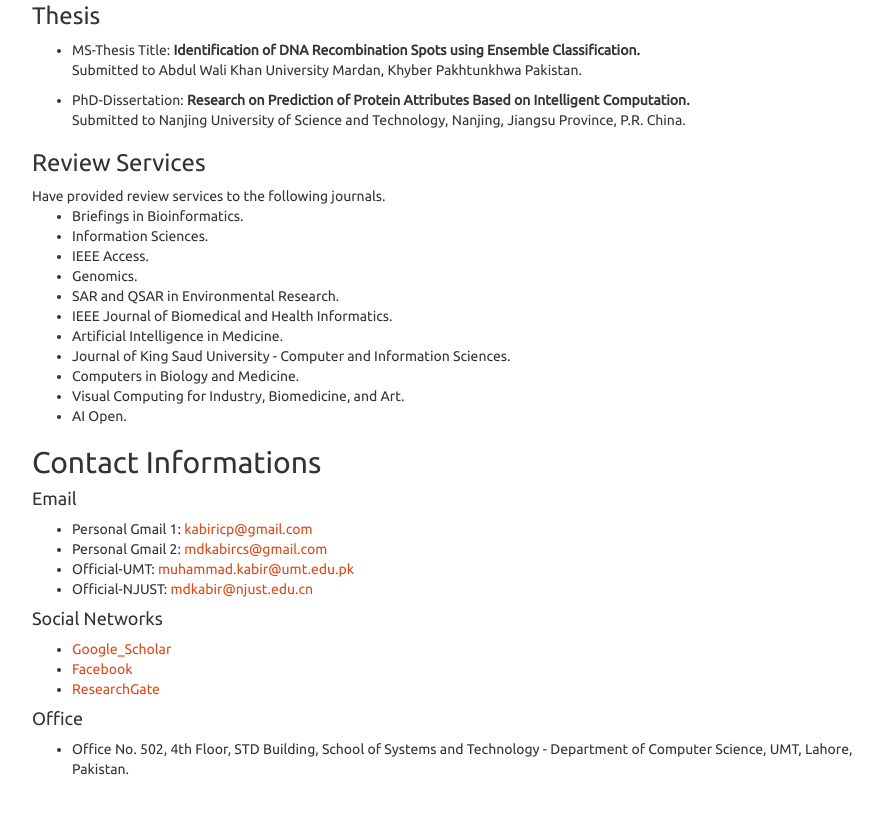
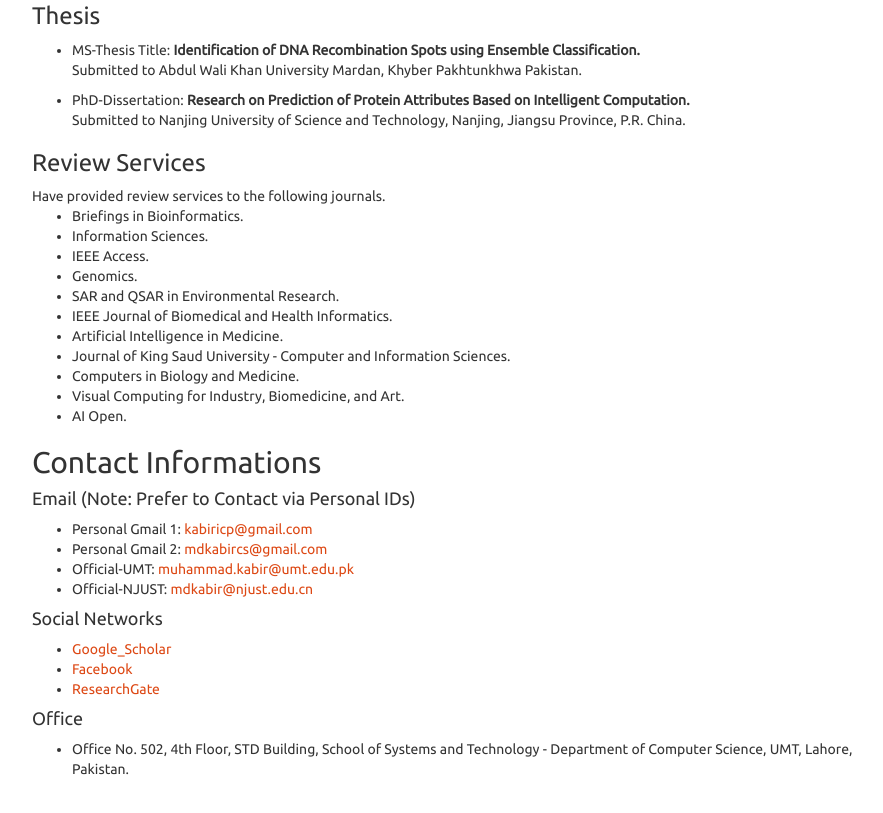
Before and after one commit to mdkabir1/webpage, a plain HTML site: page index.html in a window 1280 px wide. Shown: the part 2467-3280 px from the top of the page, without its empty margins (338-1221 px from the left). Drawn offline with Linux system fonts and the light colour scheme.

Commit message:
Update index.html

```diff
--- a/index.html
+++ b/index.html
@@ -181,7 +181,7 @@ Have provided review services to the following journals.
 
 <h2 id="contact-informations"> Contact Informations </h2>
 
-<h4 id="email"> Email </h2>
+<h4 id="email"> Email (Note: Prefer to Contact via Personal IDs) </h2>
 <tr>
 <td align="center">
 	<ul>
```
